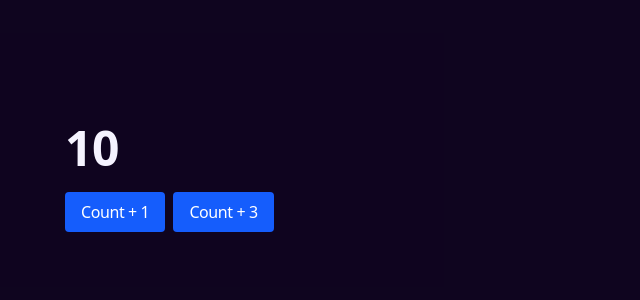
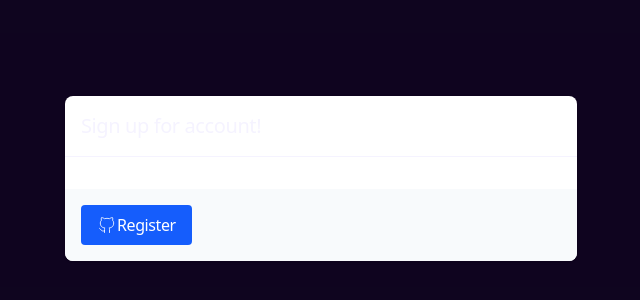
Before and after one commit to shofiudinmuh/learn-reactjs, a React (Vite) app: page / in a window 1280 px wide. Shown: the part 222-522 px from the top of the page, without its empty margins (319-959 px from the left). Built offline with nearby package versions, Linux system fonts and the light colour scheme.

Commit message:
update : useState with Object

```diff
--- a/src/App.jsx
+++ b/src/App.jsx
@@ -1,14 +1,22 @@
 import './index.css';
-// import { IconBrandFacebook, IconBrandTwitter } from '@tabler/icons-react';
-// import Card from './components/Card';
-// import Button from './components/Button';
 import PlaceContentCenter from './components/PlaceContentCenter';
 import { useState } from 'react';
-import Counter from './components/Counter';
+import Button from './components/Button';
+import { IconBrandGithub } from '@tabler/icons-react';
+import Card from './components/Card.jsx';
 function App() {
     return (
         <PlaceContentCenter>
-            <Counter initialValue={10} />
+            <Card>
+                <Card.Title>Sign up for account!</Card.Title>
+                <Card.Body></Card.Body>
+                <Card.Footer>
+                    <Button>
+                        <IconBrandGithub />
+                        Register
+                    </Button>
+                </Card.Footer>
+            </Card>
         </PlaceContentCenter>
     );
 }
```
